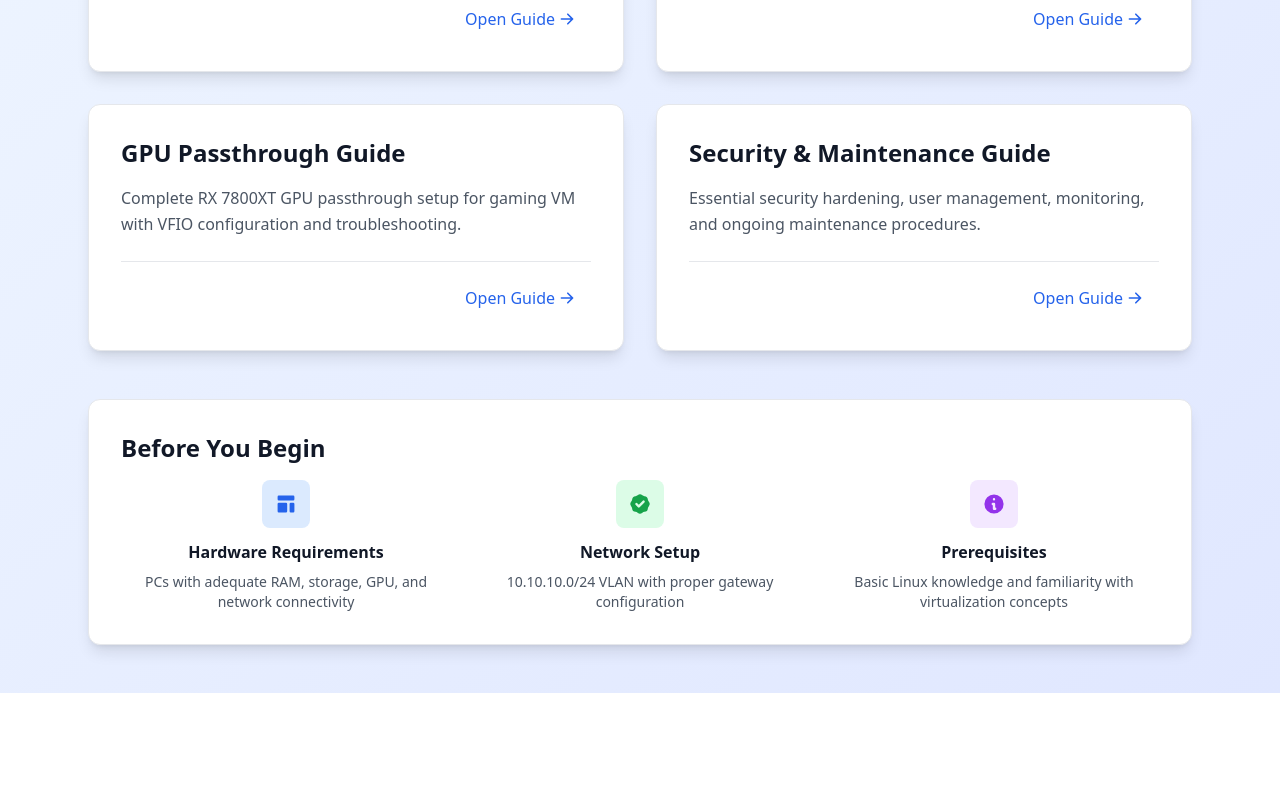
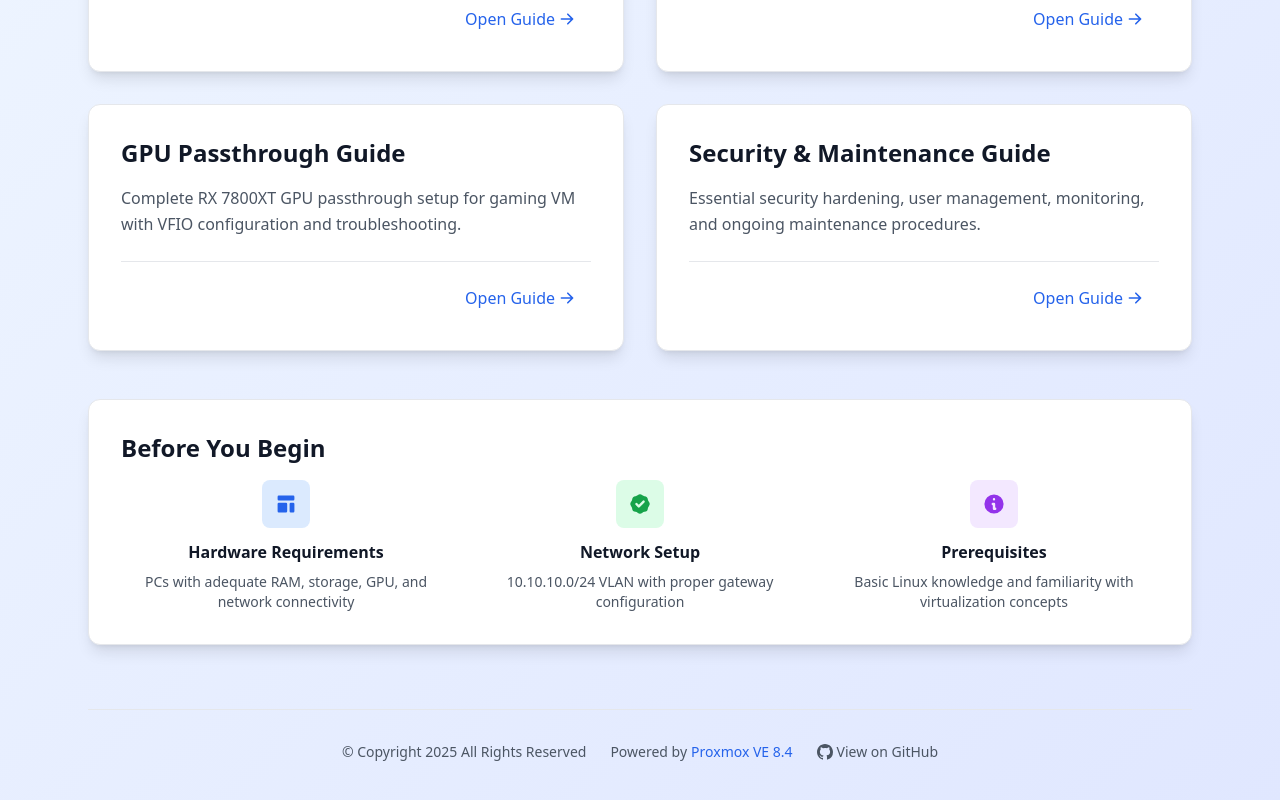
Before and after one commit to avaera8775/proxmox-docs, a Vue app: page / in a window 1280 px wide. Shown: the part 391-1191 px from the top of the page. Before the commit the page ends 1084 px from the top, so only its background shows below. Built offline with nearby package versions, Linux system fonts and the light colour scheme.

Commit message:
Added page footer

```diff
--- a/src/components/IndexPage.vue
+++ b/src/components/IndexPage.vue
@@ -118,6 +118,41 @@ const navigateToGuide = (guideId: string) => {
           </div>
         </div>
       </div>
+
+      <!-- Footer -->
+      <footer class="mt-16 pt-8 border-t border-gray-200 dark:border-gray-700">
+        <div class="text-center">
+          <div class="flex flex-col sm:flex-row items-center justify-center space-y-2 sm:space-y-0 sm:space-x-6 text-sm text-gray-600 dark:text-gray-400">
+            <div class="flex items-center space-x-1">
+              <span>© Copyright 2025 All Rights Reserved</span>
+            </div>
+            <div class="flex items-center space-x-1">
+              <span>Powered by</span>
+              <a
+                href="https://www.proxmox.com/en/products/proxmox-virtual-environment/overview"
+                target="_blank"
+                rel="noopener noreferrer"
+                class="text-blue-600 dark:text-blue-400 hover:text-blue-800 dark:hover:text-blue-300 transition-colors"
+              >
+                Proxmox VE 8.4
+              </a>
+            </div>
+            <div class="flex items-center space-x-2">
+              <a
+                href="https://github.com/avaera8775/proxmox-docs/"
+                target="_blank"
+                rel="noopener noreferrer"
+                class="flex items-center space-x-1 text-gray-600 dark:text-gray-400 hover:text-gray-800 dark:hover:text-gray-300 transition-colors"
+              >
+                <svg class="w-4 h-4" fill="currentColor" viewBox="0 0 20 20">
+                  <path fill-rule="evenodd" d="M10 0C4.477 0 0 4.484 0 10.017c0 4.425 2.865 8.18 6.839 9.504.5.092.682-.217.682-.483 0-.237-.008-.868-.013-1.703-2.782.605-3.369-1.343-3.369-1.343-.454-1.158-1.11-1.466-1.11-1.466-.908-.62.069-.608.069-.608 1.003.07 1.531 1.032 1.531 1.032.892 1.53 2.341 1.088 2.91.832.092-.647.35-1.088.636-1.338-2.22-.253-4.555-1.113-4.555-4.951 0-1.093.39-1.988 1.029-2.688-.103-.253-.446-1.272.098-2.65 0 0 .84-.27 2.75 1.026A9.564 9.564 0 0110 4.844c.85.004 1.705.115 2.504.337 1.909-1.296 2.747-1.027 2.747-1.027.546 1.379.203 2.398.1 2.651.64.7 1.028 1.595 1.028 2.688 0 3.848-2.339 4.695-4.566 4.942.359.31.678.921.678 1.856 0 1.338-.012 2.419-.012 2.747 0 .268.18.58.688.482A10.019 10.019 0 0020 10.017C20 4.484 15.522 0 10 0z" clip-rule="evenodd"></path>
+                </svg>
+                <span>View on GitHub</span>
+              </a>
+            </div>
+          </div>
+        </div>
+      </footer>
     </div>
   </div>
 </template>
```
